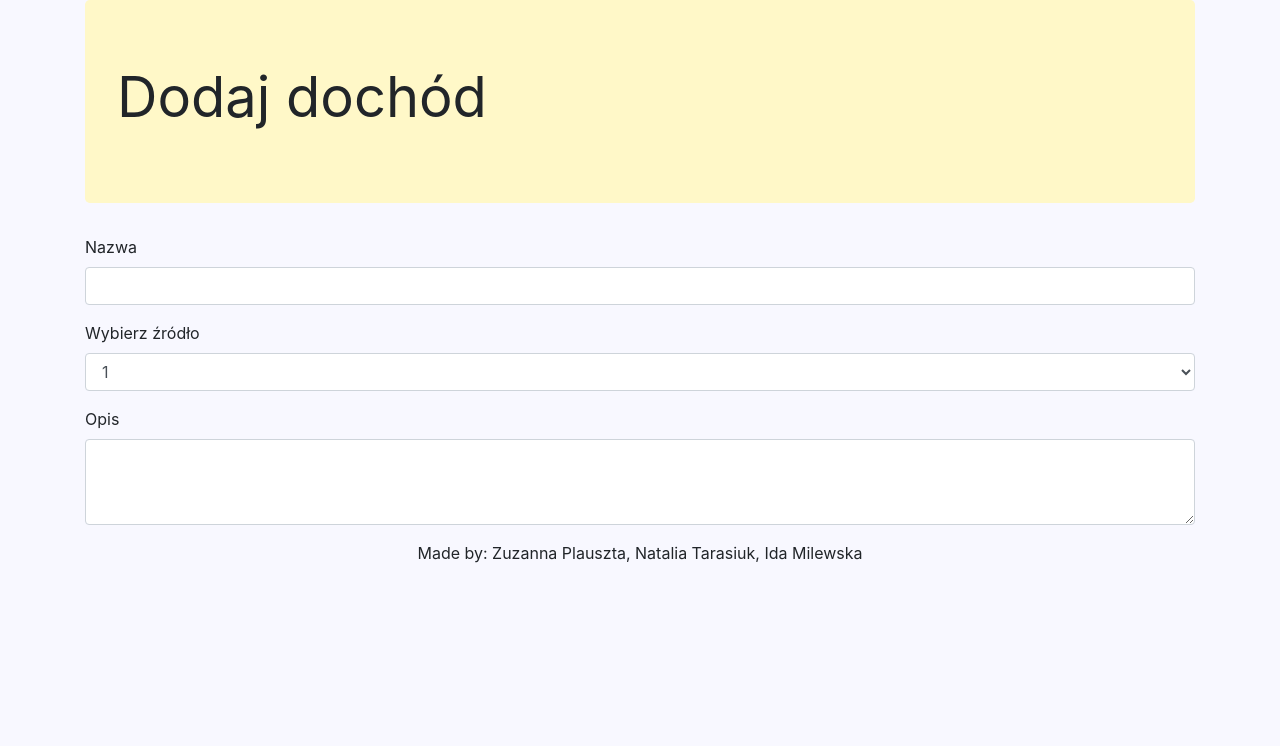
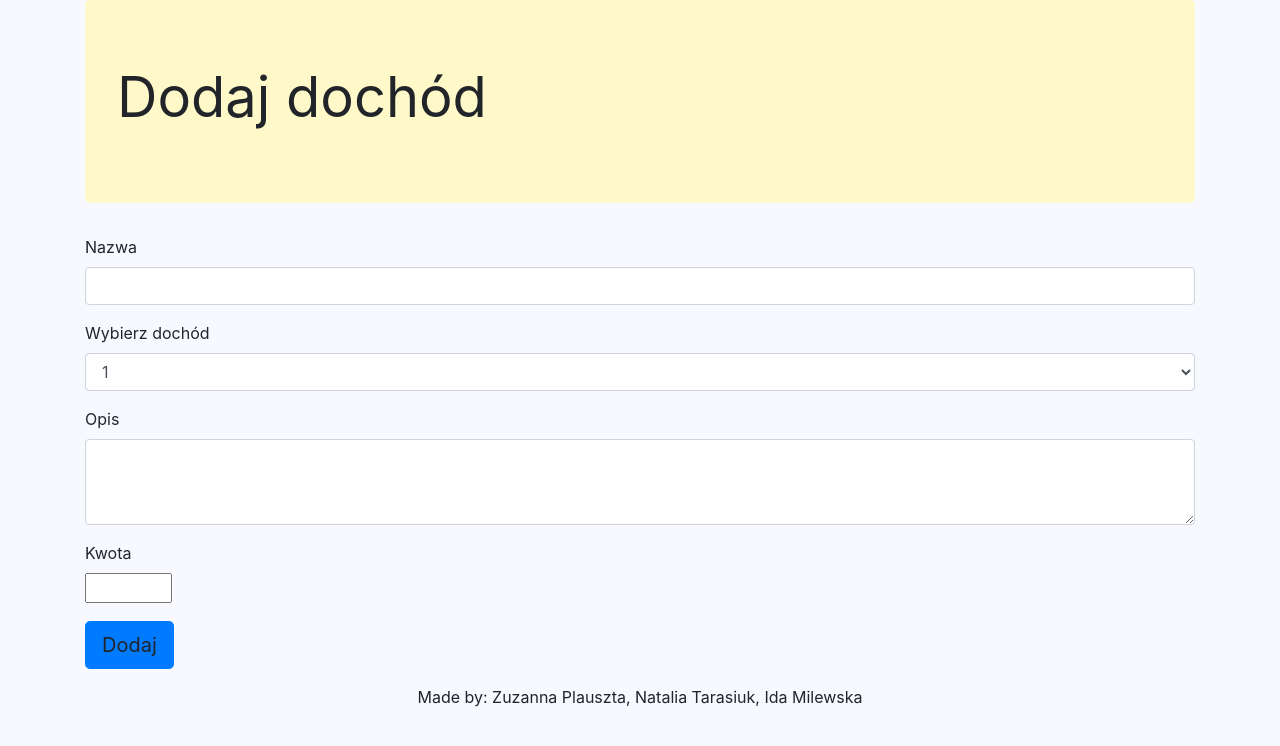
Before and after one commit to natka853/budzet_d, a Django app: page /dodajPrzychod/ in a window 1280 px wide. Shown: the top 746 px of the page. Run offline with Django 3.2, Linux system fonts and the light colour scheme; some libraries are stand-ins or nearby versions.

Commit message:
przychod/dochod

```diff
--- a/templates/dodajPrzychod.html
+++ b/templates/dodajPrzychod.html
@@ -5,11 +5,13 @@
     </div>
     <form>
        <div class="form-group">
+    <form>
+        <div class="form-group">
             <label for="exampleFormControlInput1">Nazwa</label>
-            <input type="email" class="form-control" id="exampleFormControlInput1">
+            <input type="text" class="form-control" id="exampleFormControlInput1">
         </div>
         <div class="form-group">
-            <label for="exampleFormControlSelect1">Wybierz źródło</label>
+            <label for="exampleFormControlSelect1">Wybierz dochód</label>
             <select class="form-control" id="exampleFormControlSelect1">
                 <option>1</option>
                 <option>2</option>
@@ -22,5 +24,13 @@
             <label for="exampleFormControlTextarea1">Opis</label>
             <textarea class="form-control" id="exampleFormControlTextarea1" rows="3"></textarea>
         </div>
+        <div class="form-group">
+            <label for="exampleFormControlInput1">Kwota</label>
+             </br>
+            <input type="number" class="float-left" id="quantity" name="quantity" min="1" max="15">
+        </br>
+            </br>
+             <a class="btn btn-primary btn-lg" role="button">Dodaj</a>
+        </div>
     </form>
 {% endblock %}
```
Also changed, not shown: templates/dodajWydatek.html (+12 -13 lines).
